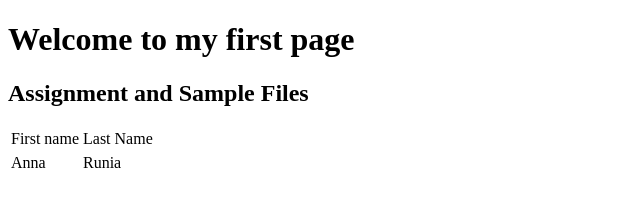
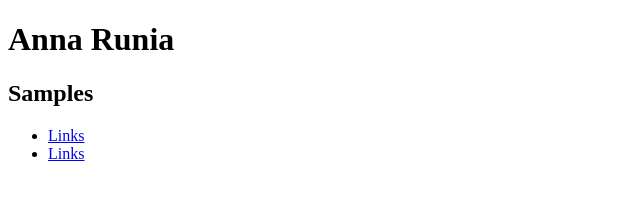
Before and after one commit to annarunia/annarunia.github.io, a plain HTML site: page index.html in a window 1280 px wide. Shown: the whole page, without its empty margins (0-640 px from the left). Drawn offline with Linux system fonts and the light colour scheme.

Commit message:
Links samples

```diff
--- a/index.html
+++ b/index.html
@@ -2,16 +2,21 @@
 <html lang="en" dir="ltr">
   <head>
     <meta charset="utf-8">
-    <title>My GitHub Page</title>
+    <title>CIM 111 Homework and Samples</title>
   </head>
   <body>
-    <h1>Welcome to my first page</h1>
-    <h2>Assignment and Sample Files</h2>
-    <table>
-    <tr><td>First name</td><td>Last Name</td></tr><tr>
-<tr><td>Anna</td><td>Runia</td></tr>
-  <tr><td></td></tr>
-  <tr><td></td></tr>
-    </table>
+
+    <h1>Anna Runia</h1>
+
+    <h2>Samples</h2>
+
+    <ul>
+      <li>
+<a href="samples/links">Links</a>
+      </li>
+      <li>
+<a href="samples/links/index.html">Links</a>
+      </li>
+    </ul>
   </body>
 </html>
```
Also changed, not shown: samples/links/about.html (added, +11 -0 lines), samples/links/index.html (added, +12 -0 lines).
